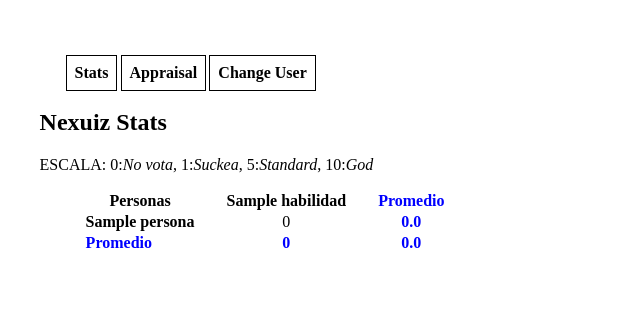
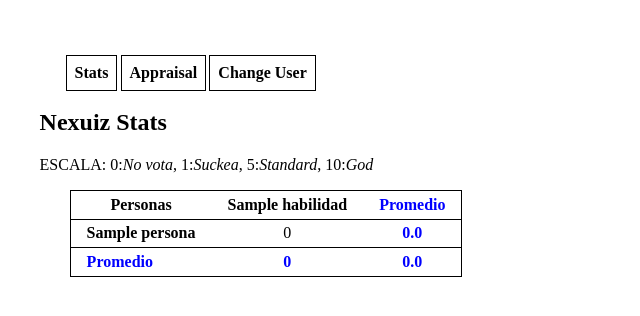
Before and after one commit to nmalbran/nasa, a Django app: page /stats in a window 1280 px wide. Shown: the part 58-374 px from the top of the page, without its empty margins (0-640 px from the left). Run offline with Django 3.2, Linux system fonts and the light colour scheme; tables that the repository leaves empty hold one stand-in row (values such as "Sample post").

Commit message:
Improved table design.

```diff
--- a/vote/static/css/style.css
+++ b/vote/static/css/style.css
@@ -27,12 +27,13 @@
 table.appraisal{
     padding: 1em;
     border-collapse:collapse;
+    border: 1px solid black;
 }
 
 table.appraisal td,
 table.appraisal th{
     vertical-align:bottom;
-    padding: 0.1em 1em;
+    padding: 0.3em 1em;
 }
 
 table.appraisal th.text-left{
@@ -42,6 +43,7 @@
 table.appraisal tr{
     text-align: center;
     padding: 0.3em;
+    border-bottom: 1px solid black;
 }
 
 table.appraisal td.error input{
```
